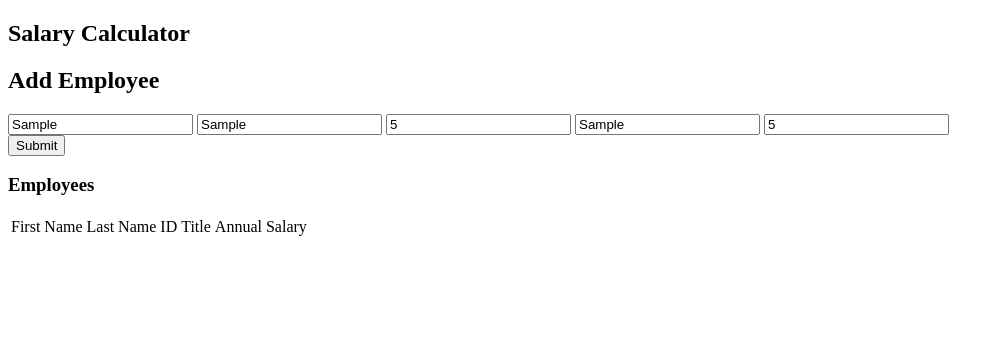
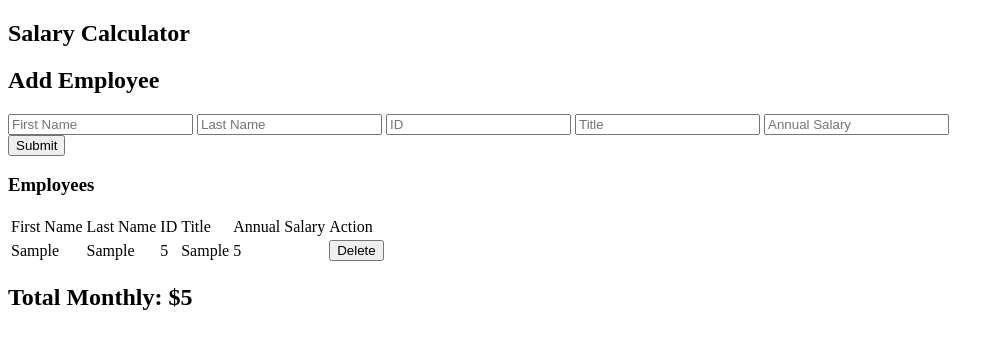
Before and after one commit to benbauer14/jquery-salary-calculator, a plain HTML site: page index.html in a window 1280 px wide. Both pictures are taken after typing "Sample", "Sample", "5", "Sample", "5" into the empty fields and a click on the button "Submit". Shown: the whole page, without its empty margins (0-1004 px from the left). Drawn offline with Linux system fonts and the light colour scheme.

Commit message:
completed basic code. needs styling, stretch goals are not completed

```diff
--- a/index.html
+++ b/index.html
@@ -4,6 +4,9 @@
     <meta charset="UTF-8">
     <meta http-equiv="X-UA-Compatible" content="IE=edge">
     <meta name="viewport" content="width=device-width, initial-scale=1.0">
+    <script src="vendors/jquery-3.5.1.min.js"></script>
+    <script src="scripts/client.js"></script>
+    <link rel="stylesheet" href="styles/styles.css">
     <title>Document</title>
 </head>
 <body>
@@ -15,24 +18,30 @@
     <div id="main">
         <div id="employeeIn">
             <h2>Add Employee</h2>
-            <input id="nameIn" placeholder="First Name" type="text">
-            <input id="nameIn" placeholder="Last Name" type="text">
-            <input id="nameIn" placeholder="ID" type="number">
-            <input id="nameIn" placeholder="Title" type="text">
-            <input id="nameIn" placeholder="Annual Salary" type="number">
+            <input id="firstNameIn" placeholder="First Name" type="text">
+            <input id="lastNameIn" placeholder="Last Name" type="text">
+            <input id="IDIn" placeholder="ID" type="number">
+            <input id="titleIn" placeholder="Title" type="text">
+            <input id="salaryIn" placeholder="Annual Salary" type="number">
             <br>
-            <button id="addEmployee">Submit</button>
+            <button id="addEmployeeButton">Submit</button>
         </div>
         <div id="employeeOut">
             <h3>Employees</h3>
             <table id="employeeTable">
-                <td>First Name</td>
-                <td>Last Name</td>
-                <td>ID</td>
-                <td>Title</td>
-                <td>Annual Salary</td>
+                <tr>
+                    <td>First Name</td>
+                    <td>Last Name</td>
+                    <td>ID</td>
+                    <td>Title</td>
+                    <td>Annual Salary</td>
+                    <td>Action</td>
+                </tr>
             </table>
         </div>
     </div>
+    <footer>
+        <h2 id="totalMonthly">Total Monthly: $<span id="monthlyCost">0</span></h2>
+    </footer>
 </body>
 </html>
--- a/scripts/client.js
+++ b/scripts/client.js
@@ -0,0 +1,48 @@
+$(document).ready(readyNow)
+
+let employees = []
+
+function readyNow(){
+
+    $('#addEmployeeButton').on('click', addEmployee) // add employee when submit button is pressed
+    $('#employeeTable').on('click', '.deleteEmployeeButton', deleteRow) //when table is clicked and the child is '.deleteEmployeeButton execute deleteRow
+  }
+
+  function addEmployee (){
+    //add employee to Employees to array with delete button
+    employees.push({
+        firstName: $('#firstNameIn').val(),
+        lastName: $('#lastNameIn').val(),
+        ID: $('#IDIn').val(),
+        title: $('#titleIn').val(),
+        salary: $('#salaryIn').val()
+    })
+    $('#employeeTable').empty() //empty employee table
+    $('#employeeTable').append(`<tr><td>First Name</td><td>Last Name</td><td>ID</td><td>Title</td><td>Annual Salary</td><td>Action</td></tr>`)
+    for(let i = 0; i < employees.length; i++){
+        $('#employeeTable').append(`<tr><td>${employees[i].firstName}</td><td>${employees[i].lastName}</td><td>${employees[i].ID}</td><td>${employees[i].title}</td><td>${employees[i].salary}</td><td><button class="deleteEmployeeButton">Delete</button></td></tr>`)
+    }
+    $('#firstNameIn').val("")
+    $('#lastNameIn').val("")
+    $('#IDIn').val(""),
+    $('#titleIn').val(""),
+    $('#salaryIn').val("")
+    monthlyCost()
+  }
+
+  function deleteRow(){
+      $(this).parent().parent().empty()
+  }
+
+  function monthlyCost(){
+      let total = 0
+      for(let i = 0; i < employees.length; i++){
+          total += Number(employees[i].salary)
+      }
+      $("#monthlyCost").text(total)
+      if(total > 20000){
+        $("#totalMonthly").css({"background-color" : "red"})
+      }else{
+        $("#totalMonthly").css({"background-color" : "white"})
+      }
+  }
```
Also changed, not shown: 1 other file.
